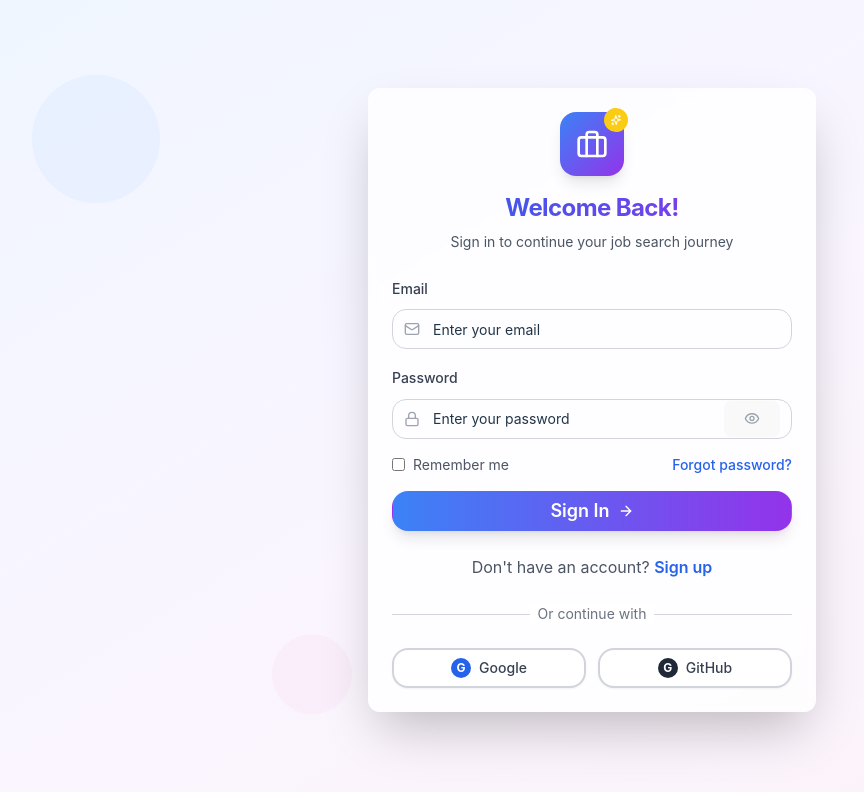
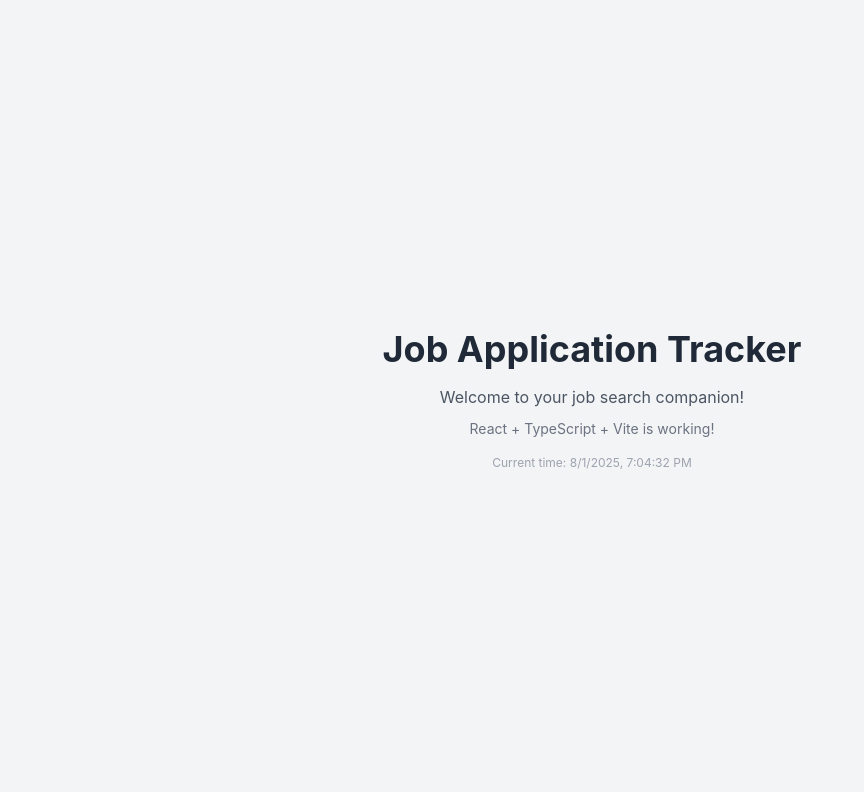
Before and after one commit to adarshraj26/job-application-tracker, a React (Vite) app: page / in a window 1280 px wide. Before the commit this address led to /login. Shown: the top 792 px of the page, without its empty margins (48-912 px from the left). Built offline with nearby package versions, Linux system fonts and the light colour scheme; no server answers.

Commit message:
Test: Simple App component to isolate the issue

```diff
--- a/src/App.tsx
+++ b/src/App.tsx
@@ -1,61 +1,17 @@
-import Layout from '@/components/common/Layout'
-import { ApplicationProvider } from '@/context/ApplicationContext'
-import { AuthProvider } from '@/context/AuthContext'
-import { ThemeProvider } from '@/context/ThemeContext'
-import ApplicationsPage from '@/pages/ApplicationsPage'
-import DashboardPage from '@/pages/DashboardPage'
-import HomePage from '@/pages/HomePage'
-import LoginPage from '@/pages/LoginPage'
-import SignupPage from '@/pages/SignupPage'
-import SettingsPage from '@/pages/SettingsPage'
-import ProtectedRoute from '@/components/common/ProtectedRoute'
-import { Route, BrowserRouter as Router, Routes } from 'react-router-dom'
+import React from 'react'
 
 function App() {
   return (
-    <ThemeProvider>
-      <AuthProvider>
-        <ApplicationProvider>
-          <Router>
-            <Routes>
-              {/* Auth Routes */}
-              <Route path="/login" element={<LoginPage />} />
-              <Route path="/signup" element={<SignupPage />} />
-
-              {/* Protected Routes */}
-              <Route path="/" element={
-                <ProtectedRoute>
-                  <Layout>
-                    <HomePage />
-                  </Layout>
-                </ProtectedRoute>
-              } />
-              <Route path="/applications" element={
-                <ProtectedRoute>
-                  <Layout>
-                    <ApplicationsPage />
-                  </Layout>
-                </ProtectedRoute>
-              } />
-              <Route path="/dashboard" element={
-                <ProtectedRoute>
-                  <Layout>
-                    <DashboardPage />
-                  </Layout>
-                </ProtectedRoute>
-              } />
-              <Route path="/settings" element={
-                <ProtectedRoute>
-                  <Layout>
-                    <SettingsPage />
-                  </Layout>
-                </ProtectedRoute>
-              } />
-            </Routes>
-          </Router>
-        </ApplicationProvider>
-      </AuthProvider>
-    </ThemeProvider>
+    <div className="min-h-screen bg-gray-100 flex items-center justify-center">
+      <div className="text-center">
+        <h1 className="text-4xl font-bold text-gray-800 mb-4">Job Application Tracker</h1>
+        <p className="text-gray-600 mb-2">Welcome to your job search companion!</p>
+        <p className="text-sm text-gray-500">React + TypeScript + Vite is working!</p>
+        <div className="mt-4">
+          <p className="text-xs text-gray-400">Current time: {new Date().toLocaleString()}</p>
+        </div>
+      </div>
+    </div>
   )
 }
 
```
